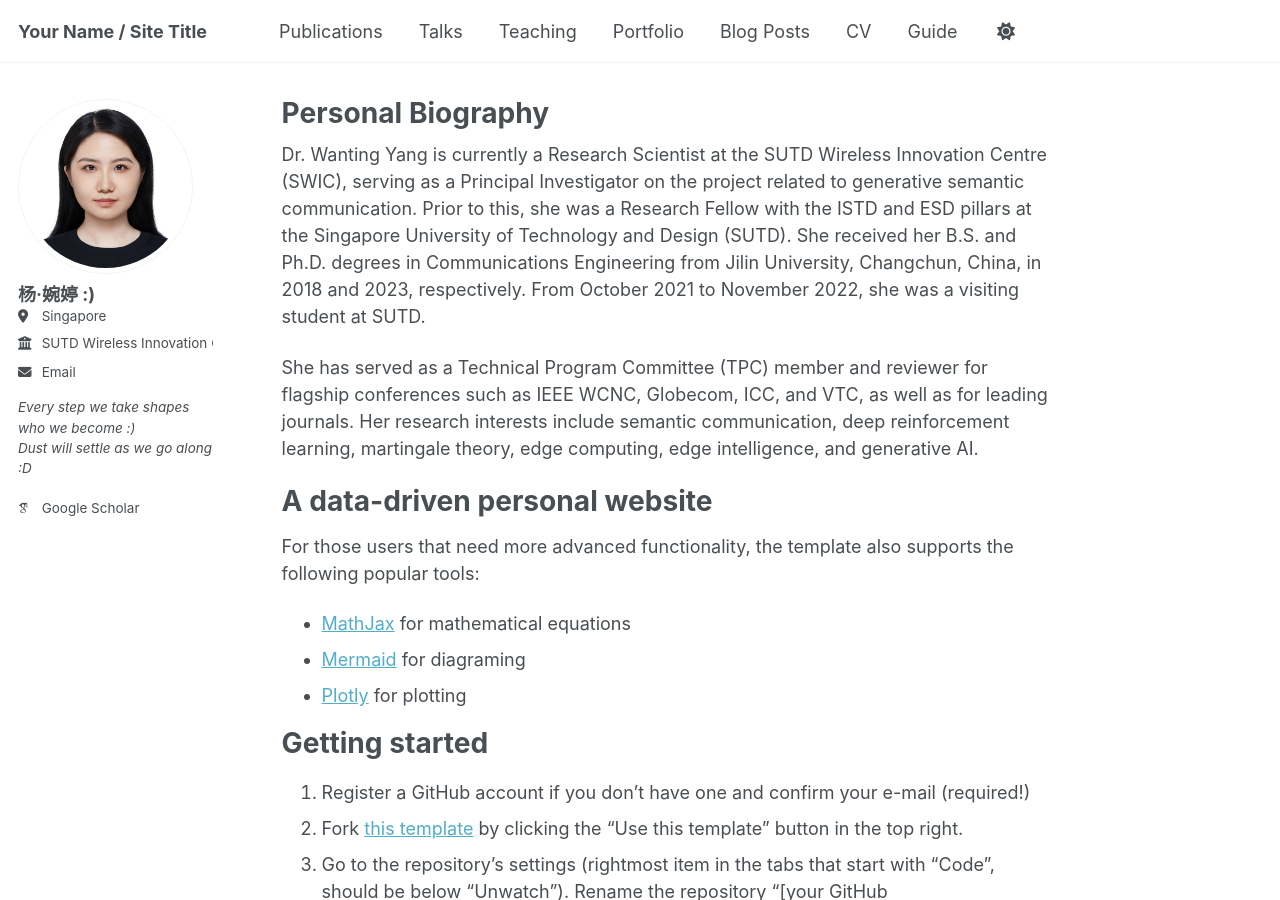
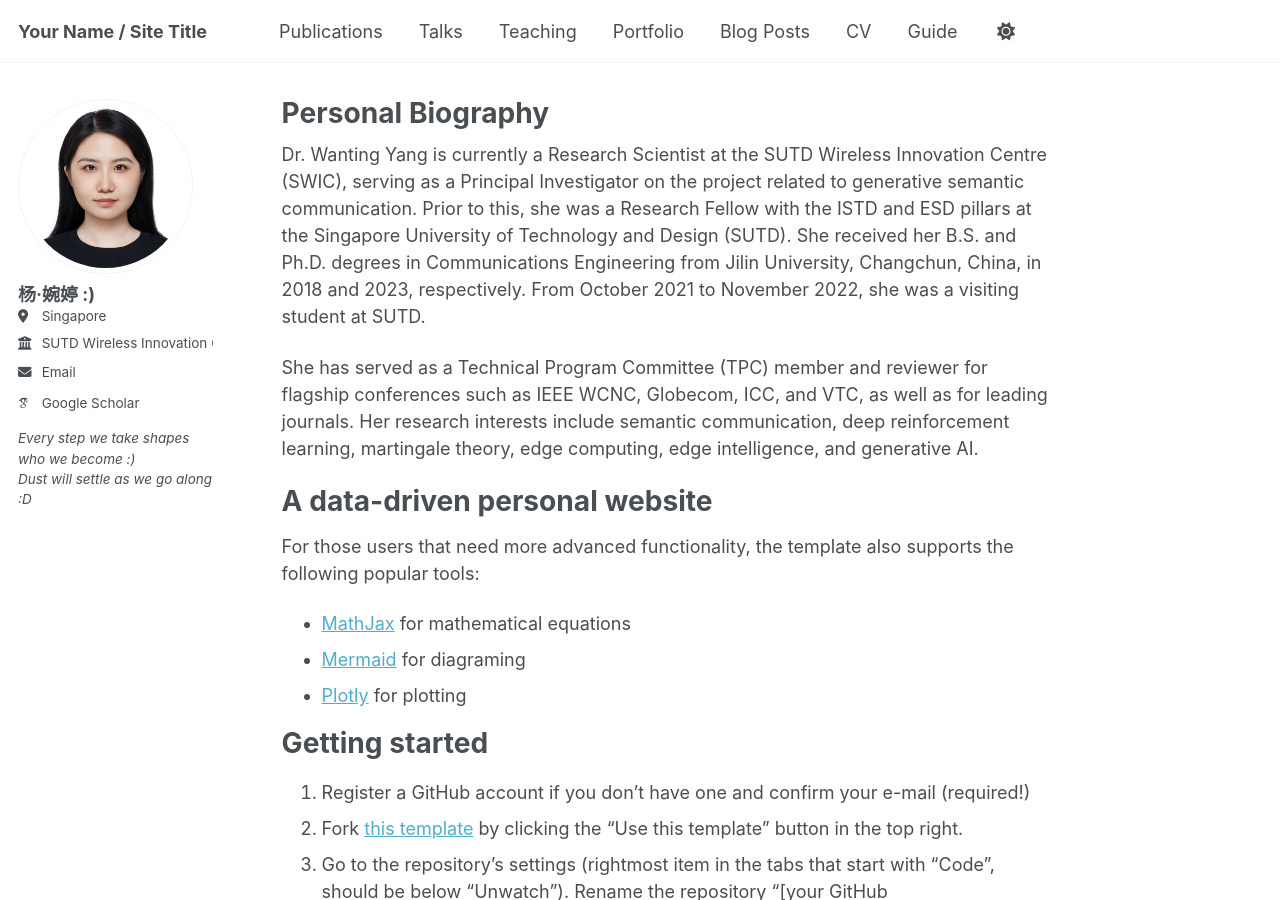
Before and after one commit to wty2011jl/wty2011jl.github.io, a Jekyll site: the page built from _pages/about.md, in a window 1280 px wide and 900 px high. Built offline with Jekyll 4.4.1, drawn with Linux system fonts in a browser that asks for light colours; some web fonts are replaced; a script that is not in the unit is left out.

Commit message:
Update author-profile.html

```diff
--- a/_includes/author-profile.html
+++ b/_includes/author-profile.html
@@ -37,9 +37,7 @@
         <li><a href="mailto:{{ author.email }}"><i class="fas fa-fw fa-envelope icon-pad-right" aria-hidden="true"></i>{{ site.data.ui-text[site.locale].email_label | default: "Email" }}</a></li>
       {% endif %}
 
-      {% if author.quote %}
-        <div class="author-quote">{{ site.author.quote | markdownify }}</div>
-      {% endif %}
+
 
       <!-- Font Awesome and Academicons icons / Academic websites -->
       {% if author.academia %}
@@ -166,6 +164,9 @@
       {% if author.zhihu %}
       <li><a href="https://www.zhihu.com/people/{{ author.zhihu }}"><i class="fab fa-fw fa-zhihu icon-pad-right" aria-hidden="true"></i>Zhihu</a></li>
       {% endif %}
+      {% if author.quote %}
+        <div class="author-quote">{{ site.author.quote | markdownify }}</div>
+      {% endif %}
     </ul>
   </div>
 </div>
```
